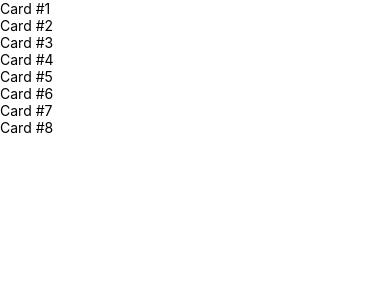
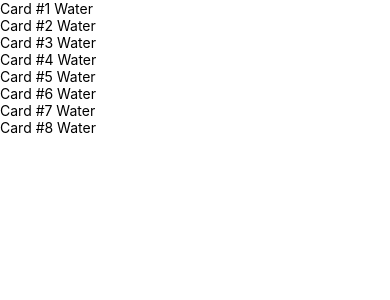
Before and after one commit to patrickcabel/CardSwiper, a React Native app: screen / in a window 390 px wide. Shown: the top 300 px of the page. Built offline with nearby package versions, Linux system fonts and the light colour scheme.

Commit message:
edited the render card function

```diff
--- a/src/Deck.js
+++ b/src/Deck.js
@@ -3,7 +3,7 @@ import { View, Animated, Text } from "react-native";
 
 class Deck extends Component {
   renderCard(item) {
-    return <Text>{item.text}</Text>;
+    return <Text>{`${item.text} Water`}</Text>;
   }
 
   renderCards() {
```
